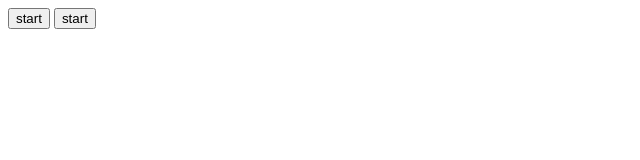
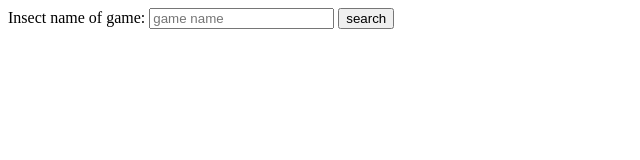
Before and after one commit to hcz01/SimpleSearchGame, a plain HTML site: page index.html in a window 1280 px wide. Shown: the whole page, without its empty margins (0-640 px from the left). Drawn offline with nearby package versions, Linux system fonts and the light colour scheme; no server answers.

Commit message:
Baby_search

```diff
--- a/index.html
+++ b/index.html
@@ -8,9 +8,11 @@
 </head>
 <script src="./myjs.js"></script>
 <script src="https://code.jquery.com/jquery-3.2.1.min.js"></script>
-<body>
-    <button onclick="Connect()" >start</button>
-    <button onclick="PrintJSON()" >start</button>
+<body onload="Connect()">
+    <div id="pannel-search">
+       Insect name of game: <input id="game_name" placeholder="game name">
+       <input type="button" value="search" onclick="search(document.getElementById('game_name').value)" />
+    </div>
 <div id="Game"></div>
 <form>
 <div>
--- a/myjs.js
+++ b/myjs.js
@@ -1,10 +1,12 @@
 var JSONobj;
 var games;
+
 function Connect(){
     var getJSON = function(url, callback) {
 
         var xhr = new XMLHttpRequest();
         xhr.open('GET', url, true);
+
         xhr.responseType = 'json';
 
         xhr.onload = function() {
@@ -34,22 +36,47 @@ function Connect(){
     });
 
 }
-function getGameData(JSONobj){
-        var listgame=JSONobj.applist.apps;
 
-}
 
-function PrintJSON(){
-    getGameData(JSONobj);
+
+function search(str){
+
+    var result=false;
     var GM=document.getElementById("Game");
+    removeAllChildNodes(GM);
+    var node =  null;
+    const br=document.createElement("br");
+    for(var i=0;i<listgame.length;i++){
 
-    for(var i=0;i<listgame.length;i++){
-        const para = document.createElement("span");
-        const node = document.createTextNode(listgame[i].name+" "+listgame[i].appid);
+        if(listgame[i].name.includes(str)){
+            result=true;
+            const div=document.createElement("div");
+            const a=document.createElement("a");
+            node = document.createTextNode(listgame[i].name);
+            a.setAttribute("href","https://store.steampowered.com/app/"+listgame[i].appid);
+            a.appendChild(node);
+            div.appendChild(a);
+            GM.appendChild(div);
+
+        }
+    }
+    if(result ==false)
+    {
+        const para = document.createElement("div");
+        node = document.createTextNode("null");
         para.appendChild(node);
         GM.appendChild(para);
         GM.appendChild(document.createElement("br"));
     }
 
 
+
+
+
 }
+function removeAllChildNodes(parent) {
+    while (parent.firstChild) {
+        parent.removeChild(parent.firstChild);
+    }
+
+}
```
